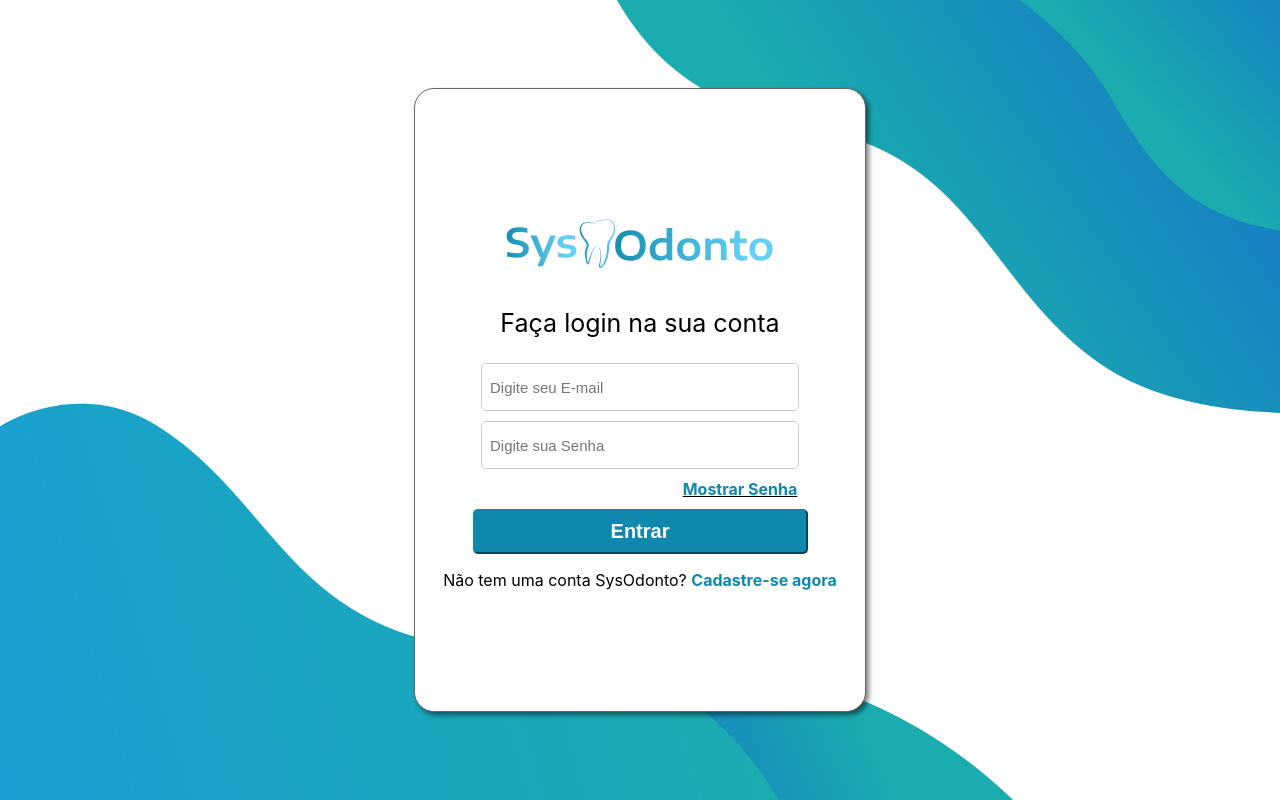
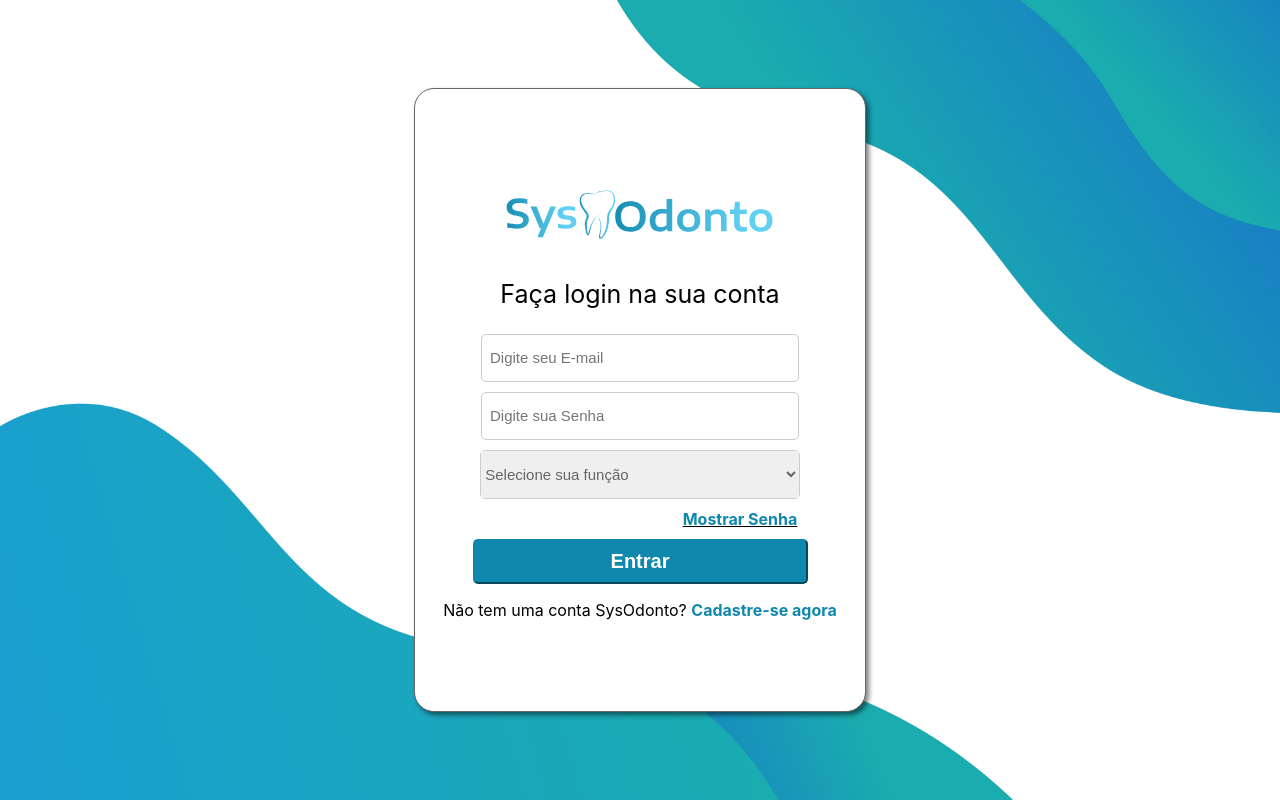
Before and after one commit to kamps07/SysOdontoFrontEnd, a React (Create React App) app in the folder sysodonto/: page /Login in a window 1280 px wide. Built offline with nearby package versions, Linux system fonts and the light colour scheme; the HTML template or start-up script is replaced by a standard one.

Commit message:
Colocar Select de funçoes no login

```diff
--- a/sysodonto/src/pages/Login/Login.css
+++ b/sysodonto/src/pages/Login/Login.css
@@ -76,3 +76,21 @@ margin-bottom: 10px;
 .destaque:hover{
     color: #666666;
 }
+
+.login-select {
+    width: 317.6px;
+    height: 47.6px;
+    margin-bottom: 10px;
+    border: 1px solid #ccc;
+    border-radius: 5px;
+    font-size: 15px;
+}
+
+.funcao-input {
+    width: 100%;
+    height: 100%;
+    border: none;
+    font-size: 15px;
+    color: #666666;
+    outline-color: black;
+}
--- a/sysodonto/src/pages/Login/Login.jsx
+++ b/sysodonto/src/pages/Login/Login.jsx
@@ -12,11 +12,13 @@ export default function Login() {
 
     const [email, setEmail] = useState("");
     const [senha, setSenha] = useState("");
+    const [funcao, setFuncao] = useState("");
     const [mostrarSenha, setMostrarSenha] = useState(false);
 
     const Cadastrar = () => {
         navigate("/Cadastro");
       };
+
 
 
     useEffect(() => {
@@ -59,6 +61,7 @@ export default function Login() {
         }
     }
 
+    const funcoes = ["Dentista", "Recepcionista"];
 
     return (
         <>
@@ -83,6 +86,18 @@ export default function Login() {
                             onChange={(e) => setSenha(e.target.value)}
                             placeholder='Digite sua Senha'
                             type={mostrarSenha ? 'text' : 'password'} />
+                        <div className='login-select'>
+                            <select
+                            className="funcao-input"
+                            value={funcao}
+                            onChange={(e) => setFuncao(e.target.value)}
+                            >
+                            <option value="" disabled hidden>Selecione sua função</option>
+                            {funcoes.map((funcao, index) => (
+                                <option key={index} value={funcao}>{funcao}</option>
+                            ))}
+                            </select>
+                        </div>
                         <div className='alinhamento'>
                             <a
                                 className='destaque'
```
